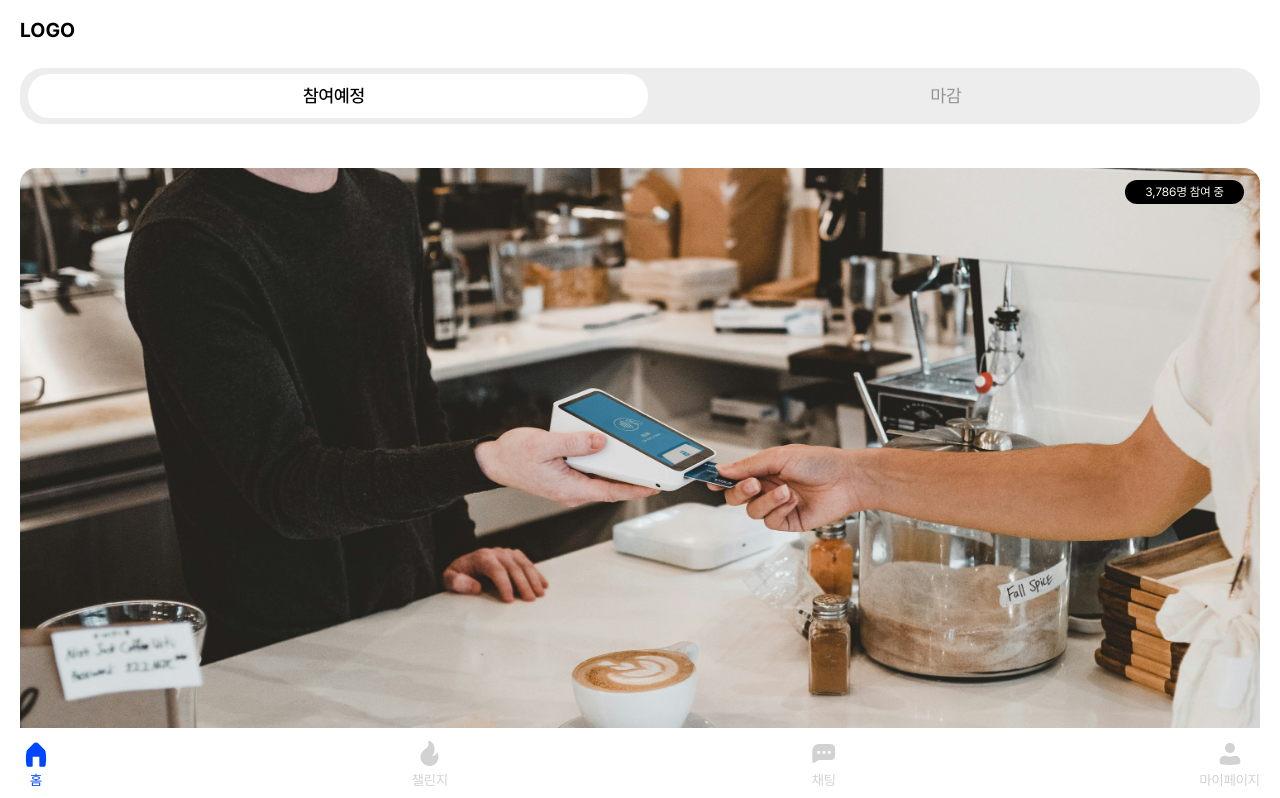
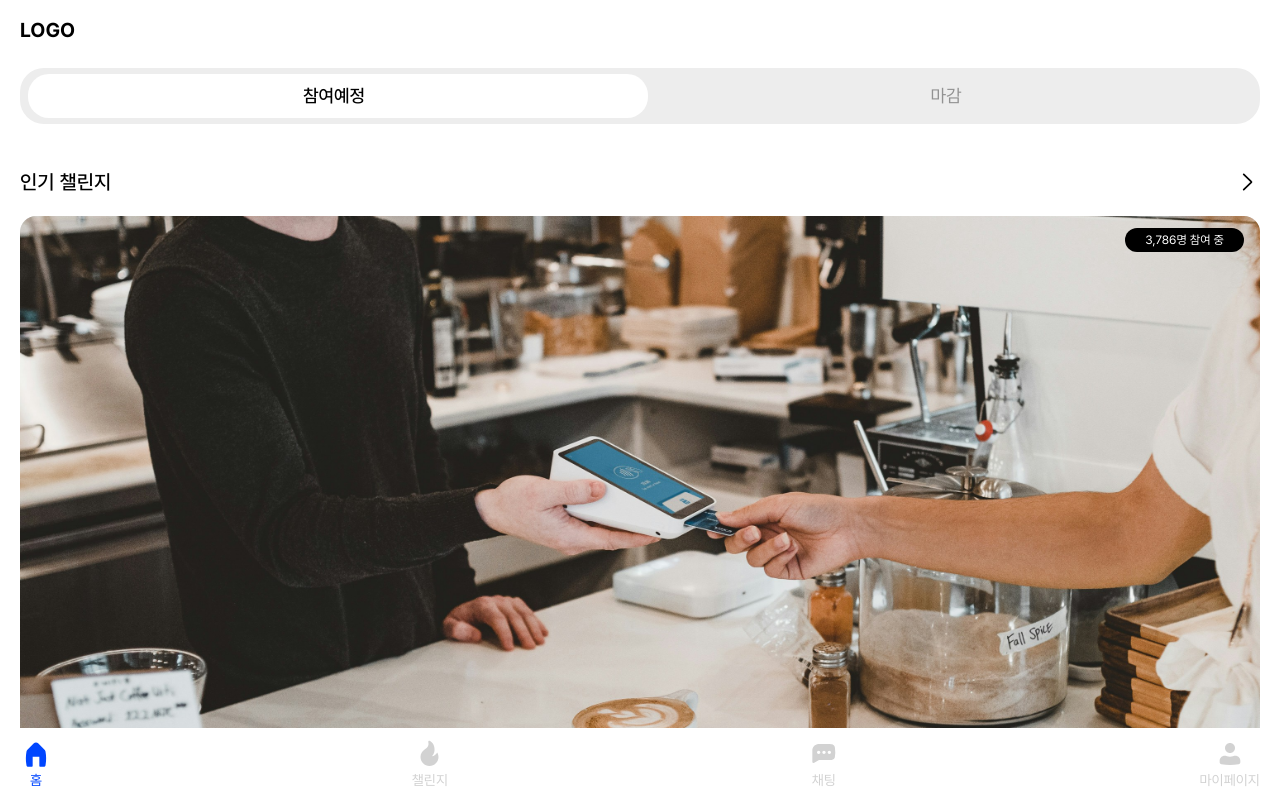
Before and after one commit to dongibuyeo/core-frontend, a Next.js app: page /home in a window 1280 px wide. Shown: the top 798 px of the page. Built offline with nearby package versions, Linux system fonts and the light colour scheme.

Commit message:
chore: 레이아웃 일부 수정 및 메인 페이지에 인기 챌린지 칸 추가

```diff
--- a/src/app/home/page.tsx
+++ b/src/app/home/page.tsx
@@ -2,6 +2,7 @@
 
 import ChallengeStatusButton from '@/components/ChallengeStatusButton'
 import ChallengeCard from '@/components/ChellengeCard'
+import { ArrowLeft } from '@/public/svg/index'
 import { ChallengeStatus } from '@/types/ChallengeStatus'
 import { useState } from 'react'
 
@@ -10,8 +11,8 @@ export default function Home() {
     useState<ChallengeStatus>('SCHEDULED')
 
   return (
-    <div className="w-full h-full flex flex-col items-center justify-center">
-      <div className="w-full h-[3.75rem] flex items-center">
+    <div className="w-full h-full flex flex-col">
+      <div className="w-full min-h-[3.75rem] flex items-center">
         <h1 className="text-xl font-bold">LOGO</h1>
       </div>
       <div className="py-2 sticky top-0 z-10 w-full">
@@ -21,7 +22,11 @@ export default function Home() {
           tabType="main"
         />
       </div>
-      <div className="w-full flex flex-col justify-center gap-7">
+      <div className="flex justify-between">
+        <h1 className="text-xl font-medium">인기 챌린지</h1>
+        <ArrowLeft className="w-6 h-76 rotate-180 cursor-pointer" />
+      </div>
+      <div className="w-full flex flex-col justify-center gap-7 mt-5">
         <ChallengeCard
           id={1}
           title="한 달 커피 소비 줄이기"
--- a/src/app/page.tsx
+++ b/src/app/page.tsx
@@ -19,8 +19,8 @@ export default function Home() {
   }
 
   return (
-    <div className="w-full h-full flex items-center justify-center">
-      <Button text="로그인" onClick={handleRedirect} />
+    <div className="w-full h-dvh flex items-center justify-center">
+      <Button text="로그인" onClick={handleRedirect} className="text-white" />
     </div>
   )
 }
```
